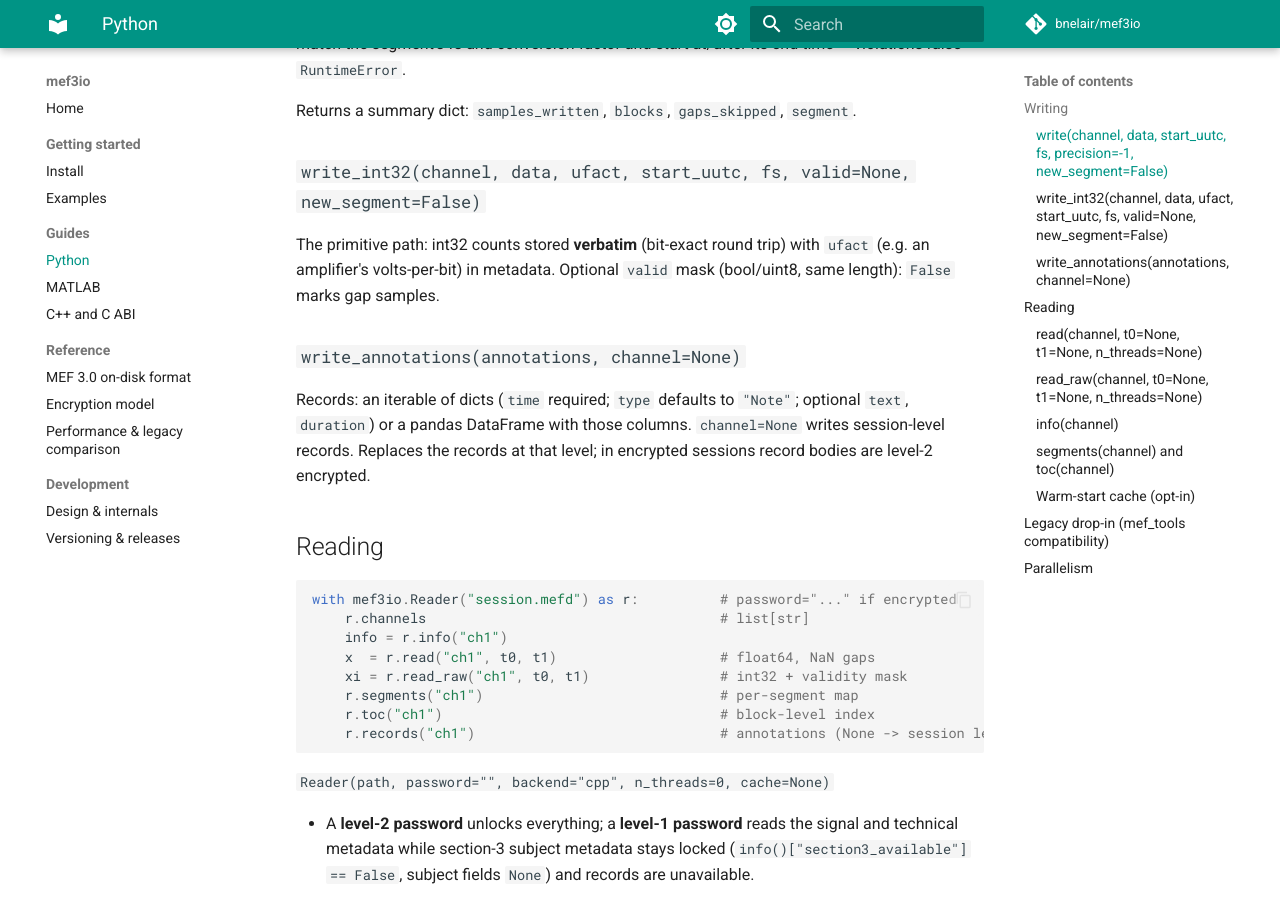
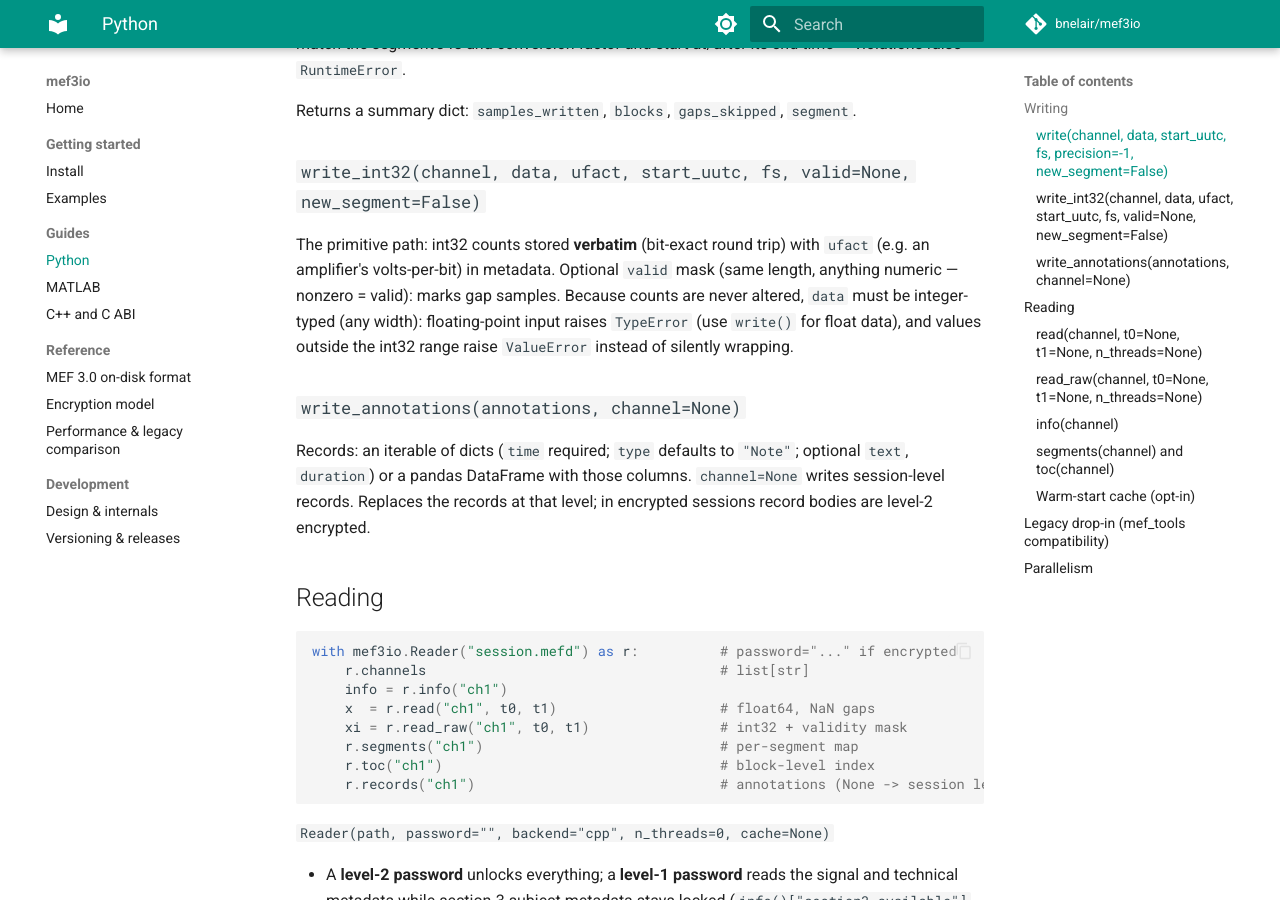
Before and after one commit to bnelair/mef3io, an MkDocs documentation site: the page built from docs/python.md, in a window 1280 px wide and 900 px high, scrolled down 1053 px. Built offline with MkDocs 1.6.1 and Material for MkDocs 9.7.7, drawn with Linux system fonts in a browser that asks for light colours; comment, search, counter and statistics services are not loaded.

Commit message:
write_int32 rejects floats and out-of-range values; move for_agents out of docs/
Per review feedback the primitive path is now strict in both languages:
counts are stored verbatim, so floating-point data raises a clear
TypeError/error directing users to write() (no silent rounding), and
integer values beyond int32 raise instead of wrapping (Python) or
saturating (MATLAB). Any integer width remains accepted; validity masks
stay flexible (any numeric, nonzero = valid). Tests and the guide pages
updated to the strict contract; MATLAB suite re-run.

docs/ is now purely the published site source: the agent handoff doc
moved to for_agents/ at the repo root (README/CLAUDE links updated, the
mkdocs exclude dropped).

Co-Authored-By: Claude Fable 5 <noreply@anthropic.com>

```diff
--- a/docs/python.md
+++ b/docs/python.md
@@ -54,7 +54,11 @@ Returns a summary dict: `samples_written`, `blocks`, `gaps_skipped`,
 
 The primitive path: int32 counts stored **verbatim** (bit-exact round trip)
 with `ufact` (e.g. an amplifier's volts-per-bit) in metadata. Optional
-`valid` mask (bool/uint8, same length): `False` marks gap samples.
+`valid` mask (same length, anything numeric — nonzero = valid): marks gap
+samples. Because counts are never altered, `data` must be integer-typed
+(any width): floating-point input raises `TypeError` (use `write()` for
+float data), and values outside the int32 range raise `ValueError` instead
+of silently wrapping.
 
 ### `write_annotations(annotations, channel=None)`
 
--- a/mkdocs.yml
+++ b/mkdocs.yml
@@ -29,9 +29,6 @@ markdown_extensions:
   - pymdownx.highlight
   - pymdownx.superfences
 
-exclude_docs: |
-  for_agents/
-
 nav:
   - Home: index.md
   - Getting started:
```
Also changed, not shown: CLAUDE.md (+1 -2 lines), docs/matlab.md (+4 -2 lines), for_agents/mef3io_handoff.md (renamed from docs/for_agents/mef3io_handoff.md), 5 other files.
